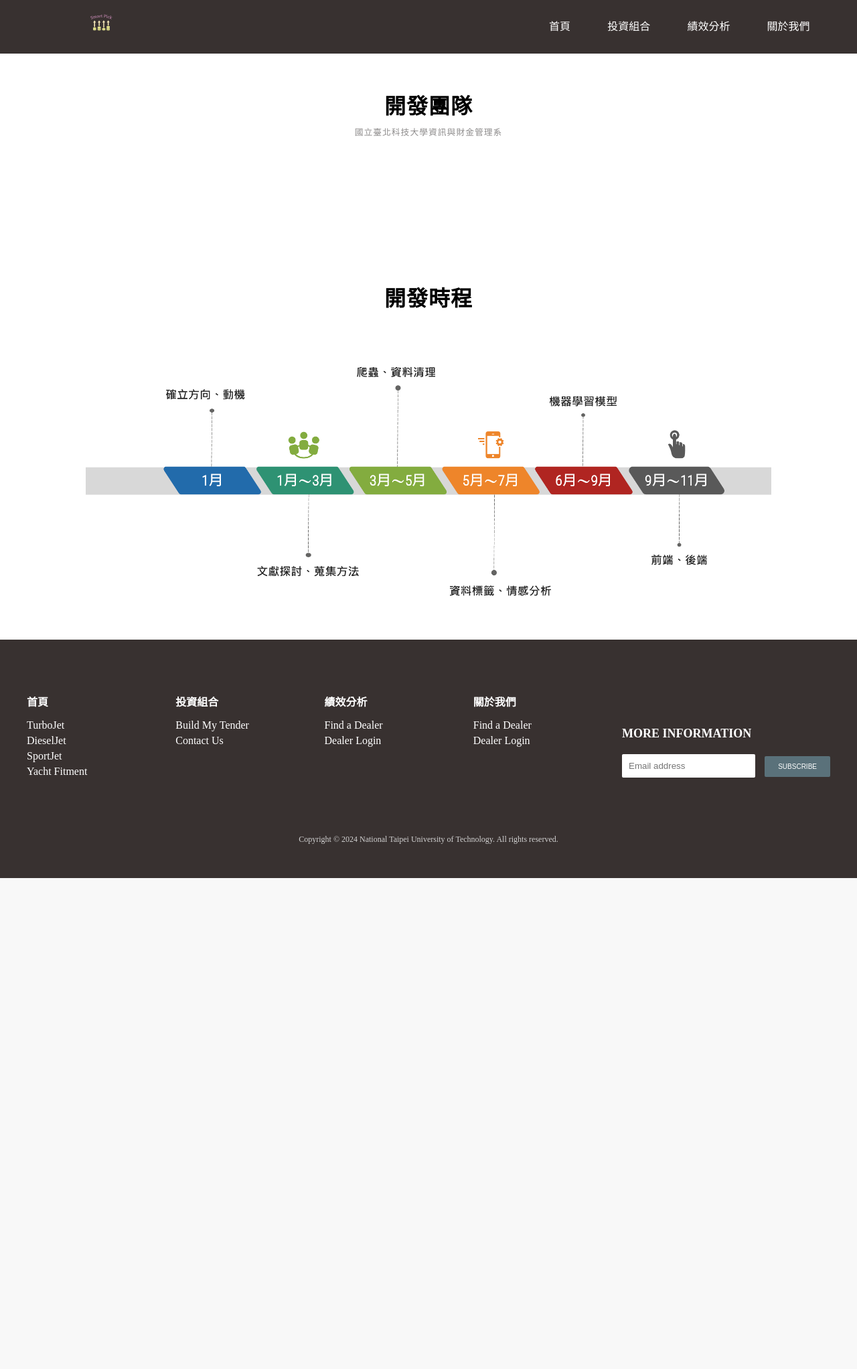
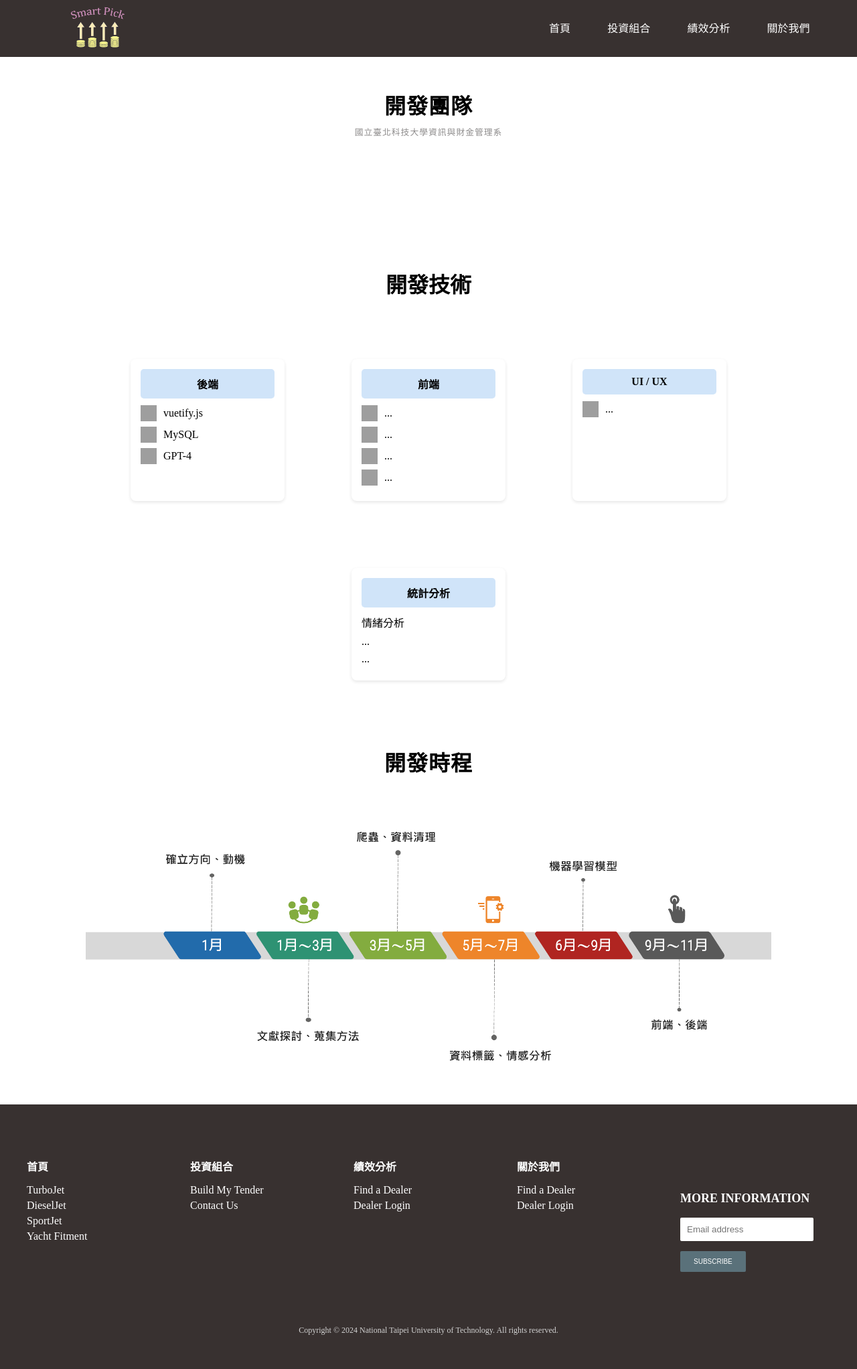
Before and after one commit to WAmy2003/Senior-Project, a Django app: template Django/app/templates/aboutus.html in a window 1280 px wide. Shown: the whole page at 67% size. Before the commit the page ends 1311 px from the top, so only its background shows below. Run offline with Django 5.2, Linux system fonts and the light colour scheme; the template is opened without the code that fills it, so the values that code supplies are empty; grey boxes are pictures that could not be loaded.

Commit message:
卡片並列

```diff
--- a/Django/app/static/css/style3.css
+++ b/Django/app/static/css/style3.css
@@ -6,7 +6,7 @@
 }
 
 header {
-    height: 80px; /* 固定高度 */
+    height: 85px; /* 固定高度 */
     width: 100%;
     position: fixed;
     background-color: #383130; /* 背景顏色 */
@@ -32,9 +32,9 @@ header::before {
     width: 110px; /* 調整圖片寬度 */
     height: 80px; /* 調整圖片高度 */
     background-image: url("../image/icon.png"); /* 替換成正確的路徑 */
-    background-size: contain; /* 確保圖片完整顯示 */
+    background-size: 250% auto; /* 確保圖片完整顯示 */
     background-repeat: no-repeat; /* 不重複 */
-    background-position: center; /* 居中 */
+    background-position: center 38%; /* 居中 */
     margin-right: 10px; /* 與文字間距 */
 }
 
@@ -47,10 +47,10 @@ header.headroom--unpinned {
 }
 
 nav ul {
-    position: fixed;
+    position: absolute;
     right: 3.5vw;
     top: 0;
-    line-height: 80px;
+    line-height: 85px;
 }
 
 nav ul li {
@@ -98,6 +98,101 @@ nav ul li a:hover {
     color: #8E8C8C;
 }
 
+/*開發技術4張card*/
+
+.tech {
+    text-align: center; /* 置中文字於中間 */
+    display: inline;
+    flex-wrap: wrap;
+    flex-direction: column; /* 上下排列標題與卡片容器 */
+    align-items: center; /* 讓整體居中 */
+    height: auto; /* 自適應內容高度 */
+    margin: 0;
+    padding: 20px 0; /* 增加上下內邊距 */
+}
+
+.tech h1 {
+    font-size: 2em;
+    margin-bottom: 20px; /* 與卡片容器間距 */
+    color: black;
+}
+
+/* 外部容器設置 */
+.skills-container {
+    padding: 20px;
+    margin-bottom: 1vh;
+}
+
+/* 使用 Flexbox 來讓卡片水平排列 */
+.skills-grid {
+    display: flex;            /* 使用 Flexbox 來排列卡片 */
+    justify-content: center; /* 卡片之間水平分散 */
+    flex-wrap: wrap;          /* 若視窗過窄，允許卡片自動換行 */
+}
+
+/* 個別卡片的樣式 */
+.skill-card {
+    margin: 50px;
+    background-color: white;
+    border-radius: 8px;
+    padding: 15px;
+    flex: 1;                  /* 卡片寬度平均分配 */
+    min-width: 200px;         /* 設定卡片最小寬度 */
+    max-width: 15%;           /* 設定卡片最大寬度，四張卡片並列在同一行 */
+    box-shadow: 0 2px 5px rgba(0, 0, 0, 0.1);
+}
+
+/* 卡片標題樣式 */
+.skill-header {
+    background-color: #d0e4f9;
+    padding: 10px;
+    border-radius: 5px;
+    text-align: center;
+    font-weight: bold;
+    margin-bottom: 10px;
+}
+
+/* 列表樣式 */
+.skill-card ul {
+    list-style-type: none;
+    padding: 0;
+}
+
+.skill-card li {
+    display: flex;
+    align-items: center;
+    margin-bottom: 8px;
+}
+
+.skill-card img {
+    width: 24px;
+    height: 24px;
+    margin-right: 10px;
+}
+/* 響應式設計 */
+@media (max-width: 768px) {
+    .skills-container {
+        display: flex; /* 確保響應式佈局 */
+        flex-direction: column; /* 改為垂直排列 */
+        align-items: center;
+    }
+
+    .skill-card {
+        max-width: 100%; /* 改為全寬顯示 */
+        margin-bottom: 20px; /* 增加下方間距 */
+    }
+}
+
+@media (max-width: 480px) {
+    .skill-card {
+        max-width: 100%; /* 改為一排一張 */
+    }
+}
+
+
+
+/*時程*/
+
 .time {
     text-align: center; /* 文字置中 */
     display: flex;
@@ -134,12 +229,14 @@ nav ul li a:hover {
 }
 
 .footer-content {
-    display: flex;
-    justify-content: space-evenly;
+    display: grid;
+    grid-template-columns: repeat(auto-fit, minmax(200px, 1fr));
+    gap: 20px;
     max-width: 1200px;
     margin: 0 auto;
     padding-top: 30px;
 }
+
 
 .footer-column h4 a {
     text-decoration: none;
--- a/Django/app/templates/aboutus.html
+++ b/Django/app/templates/aboutus.html
@@ -30,7 +30,42 @@
             </section>
 
             <section class="tech">
-
+                <h1>開發技術</h1>
+                <div class="skills-container">
+                  <div class="skills-grid">
+                    <div class="skill-card">
+                      <div class="skill-header">後端</div>
+                      <ul>
+                        <li><img src="icons/nodejs.svg" alt="Node.js icon"> vuetify.js</li>
+                        <li><img src="icons/mysql.svg" alt="MySQL icon"> MySQL</li>
+                        <li><img src="icons/gpt.svg" alt="GPT-4 icon"> GPT-4</li>
+                      </ul>
+                    </div>
+                    <div class="skill-card">
+                      <div class="skill-header">前端</div>
+                      <ul>
+                        <li><img src="icons/nextjs.svg" alt="Next.js icon"> ...</li>
+                        <li><img src="icons/tailwind.svg" alt="Tailwind CSS icon"> ...</li>
+                        <li><img src="icons/materialui.svg" alt="Material UI icon"> ...</li>
+                        <li><img src="icons/echarts.svg" alt="Echarts icon"> ...</li>
+                      </ul>
+                    </div>
+                    <div class="skill-card">
+                      <div class="skill-header">UI / UX</div>
+                      <ul>
+                        <li><img src="icons/figma.svg" alt="Figma icon"> ...</li>
+                      </ul>
+                    </div>
+                    <div class="skill-card">
+                      <div class="skill-header">統計分析</div>
+                      <ul>
+                        <li>情緒分析</li>
+                        <li>...</li>
+                        <li>...</li>
+                      </ul>
+                    </div>
+                  </div>
+                </div>
             </section>
 
             <section class="time">
```
Also changed, not shown: Django/app/static/css/style2.css (+4 -3 lines), Django/app/static/css/style4.css (+4 -3 lines), Django/app/static/css/style5.css (+4 -3 lines).
